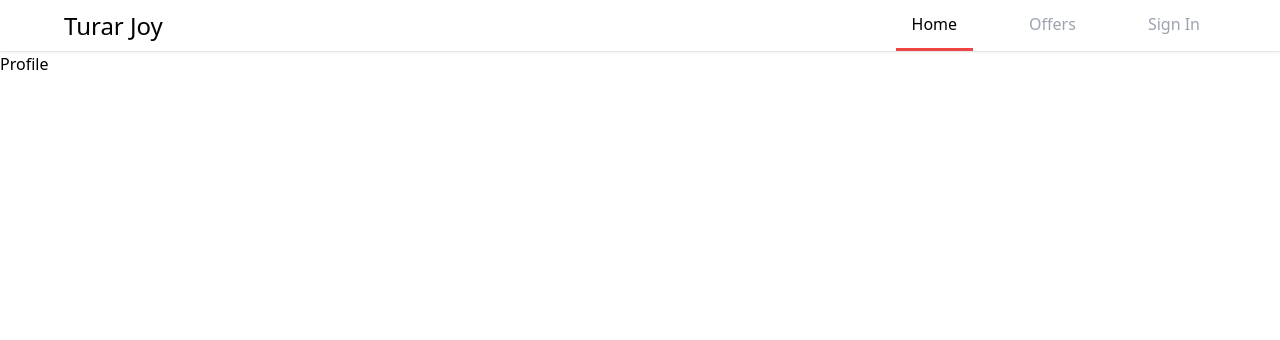
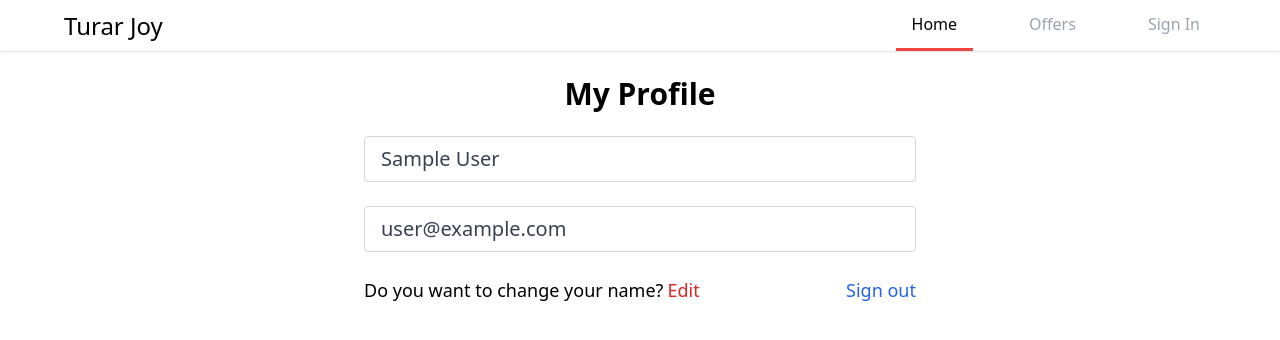
Before and after one commit to axrorchik1001/bmi, a React (Create React App) app: page /profile in a window 1280 px wide. Shown: the top 340 px of the page. Built offline with nearby package versions, Linux system fonts and the light colour scheme; no server answers; sample sign-in values are in the browser's storage.

Commit message:
create private custom hook and route protection the profile page and add  the logout functionality

```diff
--- a/src/App.js
+++ b/src/App.js
@@ -4,11 +4,11 @@
 import Profile from "./pages/Profile";
 import SignIn from "./pages/SignIn";
 import SignUp from "./pages/SignUp";
-import ForgetPassword from "./pages/ForgetPassword";
+import PrivateRoute from "./components/PrivateRoute";
+import ForgotPassword from "./pages/ForgotPassword";
 import Header from "./components/Header";
 import { ToastContainer } from "react-toastify";
-import 'react-toastify/dist/ReactToastify.css';
-
+import "react-toastify/dist/ReactToastify.css";
 function App() {
   return (
     <>
@@ -16,11 +16,14 @@
         <Header />
         <Routes>
           <Route path="/" element={<Home />} />
-          <Route path="/offers" element={<Offers />} />
           <Route path="/profile" element={<Profile />} />
+          <Route path="/profile" element={<PrivateRoute />}>
+            <Route path="/profile" element={<Profile />} />
+          </Route>
           <Route path="/sign-in" element={<SignIn />} />
           <Route path="/sign-up" element={<SignUp />} />
-          <Route path="/forget-password" element={<ForgetPassword />} />
+          <Route path="/forget-password" element={<ForgotPassword />} />
+          <Route path="/offers" element={<Offers />} />
         </Routes>
       </Router>
       <ToastContainer
@@ -35,9 +38,7 @@
         pauseOnHover
         theme="dark"
       />
-      {/* yuqoridagi notifications kodi react-toastify */}
     </>
   );
 }
-
 export default App;
--- /dev/null
+++ b/src/components/PrivateRoute.jsx
@@ -0,0 +1,9 @@
+import { Outlet, Navigate } from "react-router-dom";
+import { useAuthStatus } from "../hooks/useAuthStatus";
+export default function PrivateRoute() {
+  const { loggedIn, checkingStatus } = useAuthStatus();
+  if (checkingStatus) {
+    return <h3>Loading...</h3>;
+  }
+  return loggedIn ? <Outlet /> : <Navigate to="/sign-in" />;
+}
--- /dev/null
+++ b/src/hooks/useAuthStatus.jsx
@@ -0,0 +1,19 @@
+import { useEffect, useState } from "react";
+import { getAuth, onAuthStateChanged } from "firebase/auth";
+
+export function useAuthStatus() {
+  const [loggedIn, setLoggedIn] = useState(false);
+  const [checkingStatus, setCheckingStatus] = useState(true);
+
+  useEffect(() => {
+    const auth = getAuth();
+    console.log(auth);
+    onAuthStateChanged(auth, (user) => {
+      if (user) {
+        setLoggedIn(true);
+      }
+      setCheckingStatus(false);
+    });
+  }, []);
+  return { loggedIn, checkingStatus };
+}
--- a/src/pages/Profile.jsx
+++ b/src/pages/Profile.jsx
@@ -1,7 +1,62 @@
-import React from "react";
+import { getAuth } from "firebase/auth";
+import { useState } from "react";
+import { useNavigate } from "react-router-dom";
 
-const Profile = () => {
-    return <div>Profile</div>;
-};
+export default function Profile() {
+	const auth = getAuth();
+	const navigate = useNavigate();
+	const [formData, setFormData] = useState({
+		name: auth.currentUser.displayName,
+		email: auth.currentUser.email,
+	});
+	const { name, email } = formData;
+	function onLogout() {
+		auth.signOut();
+		navigate("/");
+	}
+	return (
+		<>
+			<section className="max-w-6xl mx-auto flex justify-center items-center flex-col">
+				<h1 className="text-3xl text-center mt-6 font-bold">My Profile</h1>
+				<div className="w-full md:w-[50%] mt-6 px-3">
+					<form>
+						{/* Name Input */}
 
-export default Profile;
+						<input
+							type="text"
+							id="name"
+							value={name}
+							disabled
+							className="mb-6 w-full px-4 py-2 text-xl text-gray-700 bg-white border border-gray-300 rounded transition ease-in-out"
+						/>
+
+						{/* Email Input */}
+
+						<input
+							type="email"
+							id="email"
+							value={email}
+							disabled
+							className="mb-6 w-full px-4 py-2 text-xl text-gray-700 bg-white border border-gray-300 rounded transition ease-in-out"
+						/>
+
+						<div className="flex justify-between whitespace-nowrap text-sm sm:text-lg mb-6">
+							<p className="flex items-center ">
+								Do you want to change your name?
+								<span className="text-red-600 hover:text-red-700 transition ease-in-out duration-200 ml-1 cursor-pointer">
+									Edit
+								</span>
+							</p>
+							<p
+								onClick={onLogout}
+								className="text-blue-600 hover:text-blue-800 transition duration-200 ease-in-out cursor-pointer"
+							>
+								Sign out
+							</p>
+						</div>
+					</form>
+				</div>
+			</section>
+		</>
+	);
+}
```
Also changed, not shown: src/pages/ForgotPassword.jsx (renamed from src/pages/ForgetPassword.jsx).
